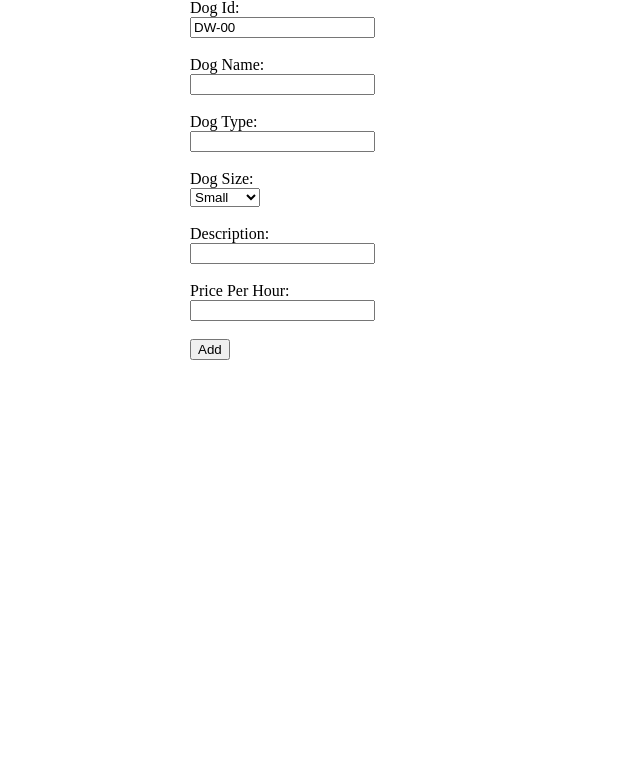
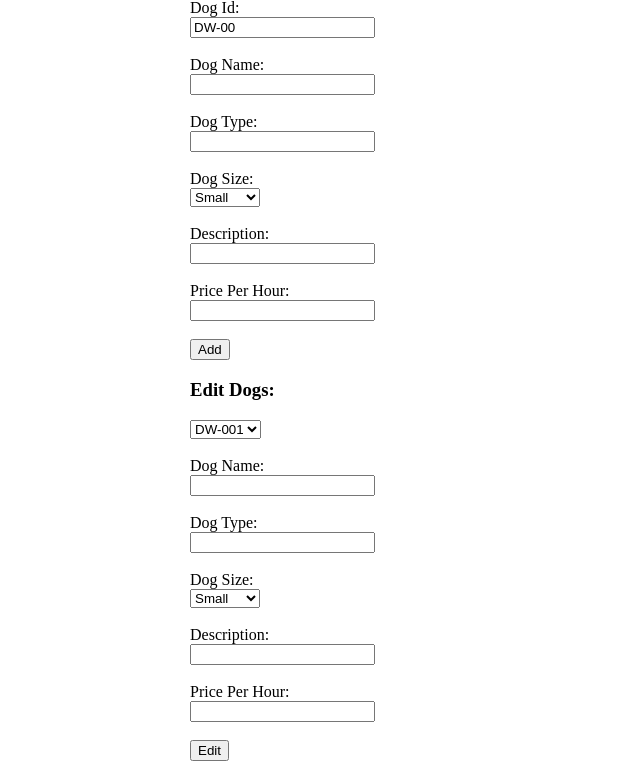
Before and after one commit to shaystevens/COSC212-Assignment2, a PHP site: page /admin.php in a window 1280 px wide. Shown: the part 501-1262 px from the top of the page, without its empty margins (0-640 px from the left). Before the commit the page ends 861 px from the top, so only its background shows below. Run offline with PHP 8.4, Linux system fonts and the light colour scheme; the visitor is signed in with stand-in values (Sample User, id 1).

Commit message:
Admin can now edit dogs

```diff
--- a/admin.php
+++ b/admin.php
@@ -101,4 +101,47 @@ if($dogCount > 0){
         <input type="submit" value="Add">
     </form>
 </div>
+<?php
+if ($dogCount > 0){
+    echo "<h3>Edit Dogs:</h3>";
+    echo "<div id='dogEditForm'>";
+    echo "<form id='editDog' action='editDog.php' method='POST'>";
+    echo "<select id='dogEditNumber' name='dogEditNumber'>";
+    for($i=0; $i < $dogCount; $i++){
+        $name = $animalsJson->animals->dogs[$i]->dogId;
+        echo "<option value='$i'>$name</option>";
+    }
+    echo "</select>";
+    ?>
+    <br><br>
+    <label for="dogName">Dog Name:</label><br>
+    <input type="text" id="dogName" name="dogName"><br>
+    <br>
+
+    <label for="dogType">Dog Type:</label><br>
+    <input type="text" id="dogType" name="dogType"><br>
+    <br>
+
+    <label for="dogSize">Dog Size:</label><br>
+    <select id="dogSize" name="dogSize">
+        <option value="small">Small</option>
+        <option value="medium">Medium</option>
+        <option value="large">Large</option>
+        <option value="huge">Huge</option>
+    </select>
+    <br><br>
+
+    <label for="description">Description:</label><br>
+    <input type="text" id="description" name="description"><br>
+    <br>
+
+    <label for="pricePerHour">Price Per Hour:</label><br>
+    <input type="text" id="pricePerHour" name="pricePerHour"><br>
+    <br>
+    <?php
+    echo "<input type='submit' value='Edit'>";
+    echo "</form>";
+    echo "</div>";
+}
+?>
 </body>
--- a/cancelBooking.php
+++ b/cancelBooking.php
@@ -7,8 +7,8 @@ $bookingNumber = $_POST['bookingNumber'] - 1;
 $jsonFile = file_get_contents('json/bookings.json');
 $json = json_decode($jsonFile);
 $arr = $json->bookings->booking;
-unset($arr[$bookingNumber]);
-$arr = array_values($arr);
+unset($arr[$bookingNumber]);$arr = array_values($arr);
+
 $newBooking = array("booking" => $arr);
 $bookings = array ("bookings" => $newBooking);
 $editedBookings = json_encode($bookings);
```
Also changed, not shown: editDog.php (added, +32 -0 lines).
